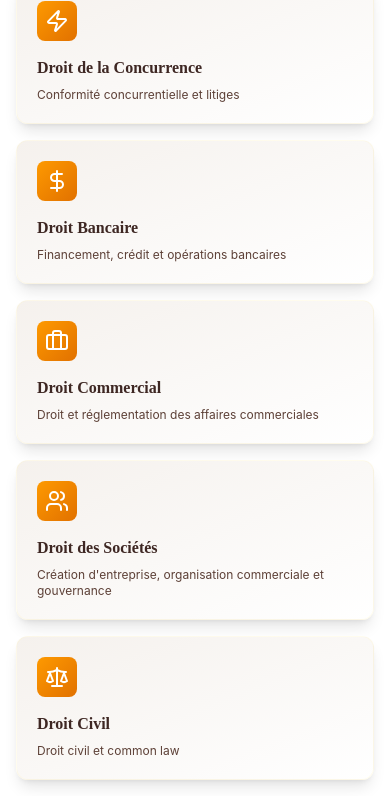
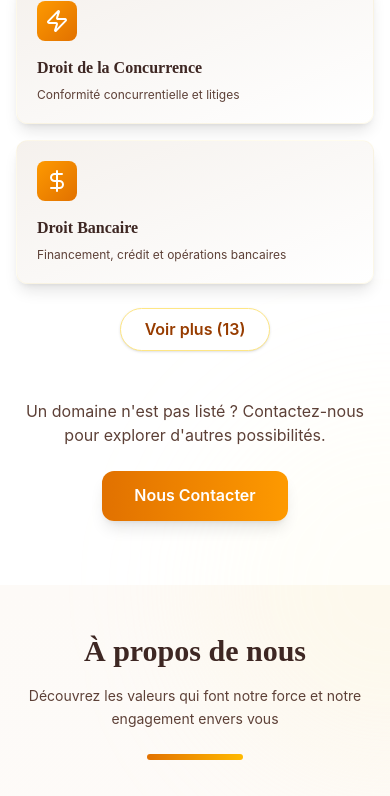
Before and after one commit to Batohack/metchouhowebsite, a React (Vite) app: page / in a window 390 px wide. Shown: the part 4469-5265 px from the top of the page. Built offline with nearby package versions, Linux system fonts and the light colour scheme.

Commit message:
Implémenter un bouton bascule de visibilité des domaines adaptatif dans le composant ExpertiseDomains.

```diff
--- a/src/components/sections/ExpertiseDomains.jsx
+++ b/src/components/sections/ExpertiseDomains.jsx
@@ -5,6 +5,24 @@ import { Scale, Briefcase, Shield, DollarSign, Users, Gavel, Zap } from 'lucide-
 
 export function ExpertiseDomains() {
   const [selectedDomain, setSelectedDomain] = useState(null)
+  const [showAll, setShowAll] = useState(false)
+
+  const MAX_VISIBLE = 8
+  const MOBILE_MAX_VISIBLE = 4
+  const [isMobile, setIsMobile] = useState(false)
+
+  // track small screens so we can show fewer cards on mobile
+  React.useEffect(() => {
+    const mq = window.matchMedia('(max-width: 640px)')
+    const handler = (e) => setIsMobile(e.matches)
+    setIsMobile(mq.matches)
+    if (mq.addEventListener) mq.addEventListener('change', handler)
+    else mq.addListener(handler)
+    return () => {
+      if (mq.removeEventListener) mq.removeEventListener('change', handler)
+      else mq.removeListener(handler)
+    }
+  }, [])
 
   const domains = [
     {
@@ -114,6 +132,10 @@ export function ExpertiseDomains() {
     },
   }
 
+  // compute visible list depending on screen and toggle
+  const visibleDefault = isMobile ? MOBILE_MAX_VISIBLE : MAX_VISIBLE
+  const list = showAll ? domains : domains.slice(0, visibleDefault)
+
   return (
     <section className="py-16 sm:py-20 lg:py-24 bg-white relative overflow-hidden">
       {/* Décoration de fond */}
@@ -147,10 +169,13 @@ export function ExpertiseDomains() {
           whileInView="visible"
           viewport={{ once: true }}
         >
-          {domains.map((domain, idx) => (
+          {list.map((domain, idx) => (
             <motion.div
               key={idx}
               variants={itemVariants}
+              initial={{ opacity: 0, y: 20 }}
+              animate={{ opacity: 1, y: 0 }}
+              transition={{ duration: 0.45, delay: idx * 0.04 }}
               onMouseEnter={() => setSelectedDomain(idx)}
               onMouseLeave={() => setSelectedDomain(null)}
               className="group"
@@ -194,6 +219,23 @@ export function ExpertiseDomains() {
           ))}
         </motion.div>
 
+        {/* Voir plus / Voir moins */}
+        {(() => {
+          const visibleDefault = isMobile ? MOBILE_MAX_VISIBLE : MAX_VISIBLE
+          const extra = Math.max(0, domains.length - visibleDefault)
+          if (extra <= 0) return null
+          return (
+            <div className="flex justify-center mt-6">
+              <button
+                onClick={() => setShowAll((s) => !s)}
+                className="inline-flex items-center gap-3 bg-white border border-amber-200 text-amber-800 px-6 py-2 rounded-full font-semibold shadow-sm hover:shadow-md transition-all"
+              >
+                {showAll ? 'Voir moins' : `Voir plus (${extra})`}
+              </button>
+            </div>
+          )
+        })()}
+
         {/* CTA */}
         <motion.div
           initial={{ opacity: 0, y: 20 }}
```
